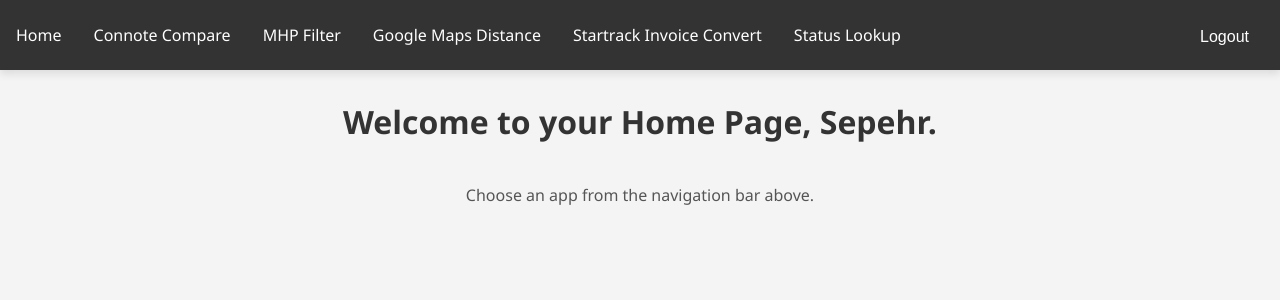
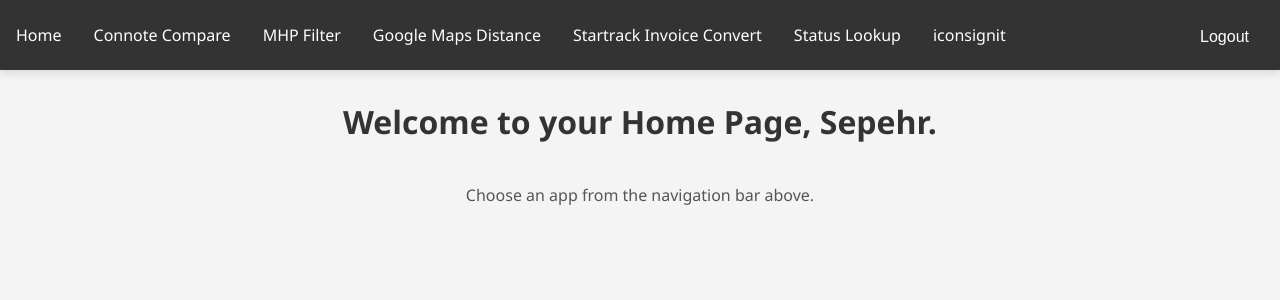
Before and after one commit to sepehrmoghani/tsa_project, a Django app: page / in a window 1280 px wide. Shown: the top 300 px of the page. Run offline with Django 4.2, Linux system fonts and the light colour scheme; a user stored in the database is signed in.

Commit message:
add iconsingit

```diff
--- a/tsa_project/templates/home.html
+++ b/tsa_project/templates/home.html
@@ -77,6 +77,7 @@
         <a href="{% url 'gmaps_distance' %}">Google Maps Distance</a>
         <a href="{% url 'StartrackConvert' %}">Startrack Invoice Convert</a>
         <a href="{% url 'StatusLookup' %}">Status Lookup</a>
+        <a href="https://tsa9.iconsignit.com.au/admin" target="_blank">iconsignit</a>
         {% if user.is_authenticated %}
             <form method="post" action="{% url 'logout' %}">
                 {% csrf_token %}
```
